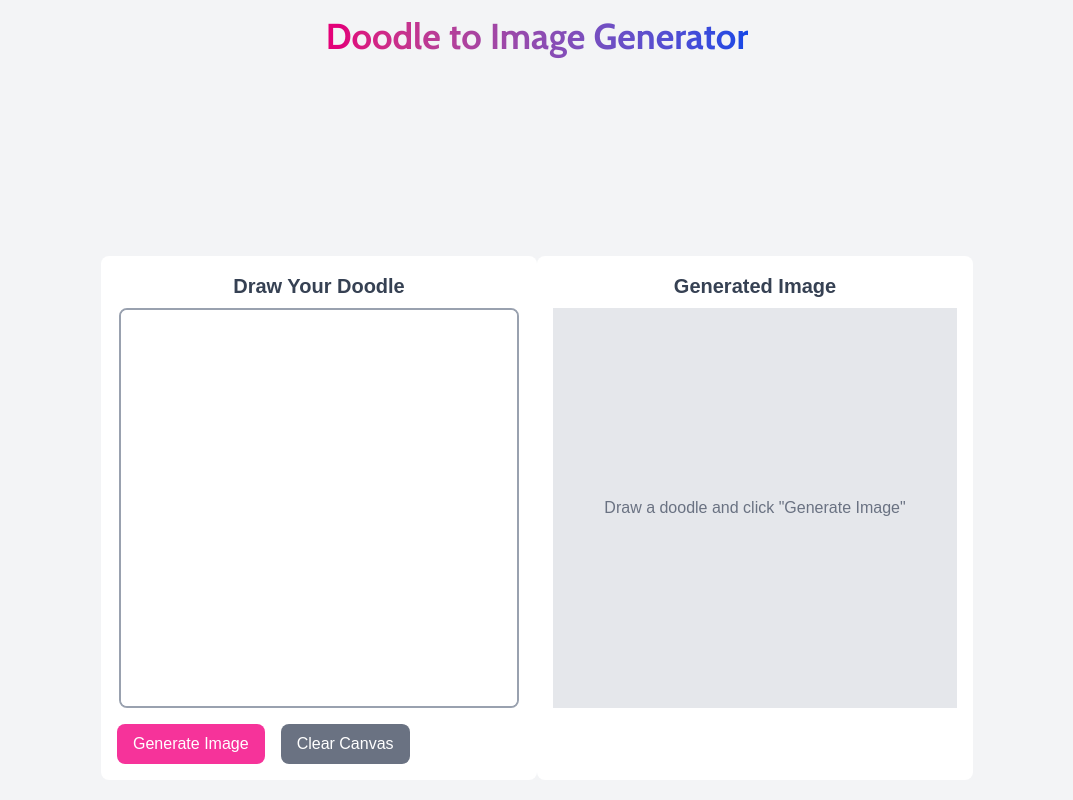
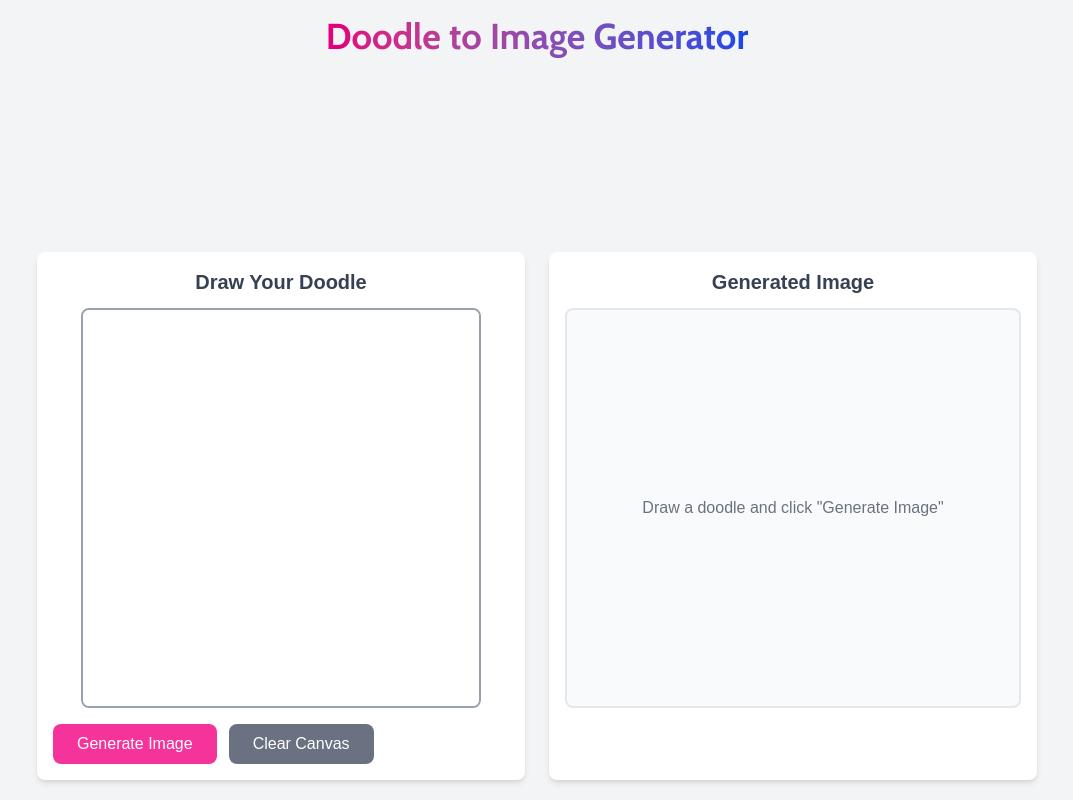
Before and after one commit to aayushmadan/doodle-to-image-generator, a Next.js app: page / in a window 1280 px wide. Shown: the whole page, without its empty margins (103-1176 px from the left). Built offline with nearby package versions, Linux system fonts and the light colour scheme; no server answers.

Commit message:
Improved the UI

```diff
--- a/src/components/ImageGenerator.jsx
+++ b/src/components/ImageGenerator.jsx
@@ -64,17 +64,19 @@ export default function ImageGenerator() {
   };
 
   return (
-    <div className="flex flex-col md:flex-row p-3 w-full max-w-4xl md:gap-0 gap-2">
+    <div className="flex flex-col lg:flex-row p-3 w-full max-w-5xl mx-auto lg:gap-6 gap-8">
       {/* Drawing Canvas */}
-      <div className="flex-1 bg-white p-4 rounded-lg">
-        <h2 className="text-xl font-semibold mb-2 text-gray-700">
+      <div className="flex-1 bg-white p-4 rounded-lg shadow-md">
+        <h2 className="text-xl font-semibold mb-3 text-gray-700">
           Draw Your Doodle
         </h2>
-        <DrawingCanvas onDraw={handleCanvasDraw} />
-        <div className="mt-4 flex gap-4">
+        <div className="flex justify-center">
+          <DrawingCanvas onDraw={handleCanvasDraw} />
+        </div>
+        <div className="mt-4 flex flex-wrap sm:flex-nowrap gap-3 justify-center sm:justify-start">
           <button
             onClick={handleGenerateImage}
-            className="bg-pink-500 text-white px-4 py-2 rounded-lg hover:bg-pink-600 transition-colors hover:cursor-pointer disabled:bg-blue-300 flex items-center justify-center"
+            className="bg-pink-500 text-white px-6 py-2 rounded-lg hover:bg-pink-600 transition-colors hover:cursor-pointer disabled:bg-blue-300 flex items-center justify-center"
             disabled={loading}
           >
             {loading && <Loader2 className="animate-spin mr-2 h-4 w-4" />}
@@ -83,7 +85,7 @@ export default function ImageGenerator() {
 
           <button
             onClick={handleClearCanvas}
-            className="bg-gray-500 text-white px-4 py-2 rounded-lg hover:bg-gray-600 hover:cursor-pointer"
+            className="bg-gray-500 text-white px-6 py-2 rounded-lg hover:bg-gray-600 hover:cursor-pointer"
             disabled={loading}
           >
             Clear Canvas
@@ -92,11 +94,11 @@ export default function ImageGenerator() {
       </div>
 
       {/* Generated Image */}
-      <div className="flex-1 bg-white p-4 rounded-lg">
-        <h2 className="text-xl font-semibold mb-2 text-gray-700">
+      <div className="flex-1 bg-white p-4 rounded-lg shadow-md">
+        <h2 className="text-xl font-semibold mb-3 text-gray-700">
           Generated Image
         </h2>
-        <div className="w-full h-[400px] border-none bg-gray-200 rounded-none flex items-center justify-center">
+        <div className="w-full h-[350px] sm:h-[400px] border-2 border-gray-200 rounded-lg flex items-center justify-center bg-gray-50">
           {generatedImage ? (
             <img
               src={generatedImage}
@@ -109,14 +111,14 @@ export default function ImageGenerator() {
               <p className="text-gray-500">Generating the image...</p>
             </div>
           ) : (
-            <p className="text-gray-500">
+            <p className="text-gray-500 px-4 text-center">
               Draw a doodle and click "Generate Image"
             </p>
           )}
         </div>
 
         {description && (
-          <div className="bg-gray-100 text-left rounded-lg px-3 py-2 mt-3 transition-all duration-1000 ">
+          <div className="bg-gray-100 text-left rounded-lg px-4 py-3 mt-4 transition-all duration-1000 shadow-sm">
             <p
               className={`${cabin.className} font-semibold text-transparent bg-clip-text bg-gradient-to-r from-pink-500 to-blue-600 transition-opacity duration-[2000ms] opacity-100`}
             >
```
